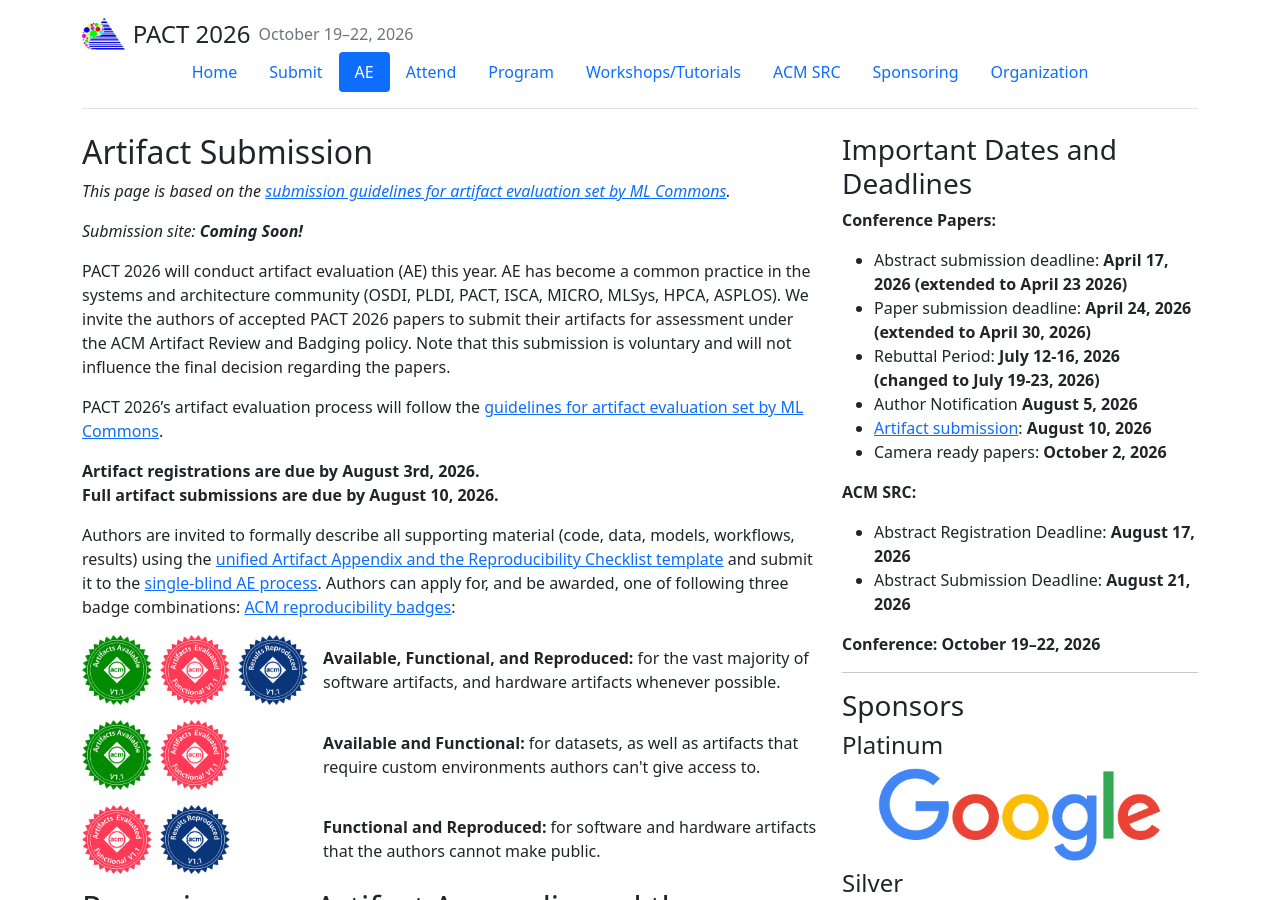
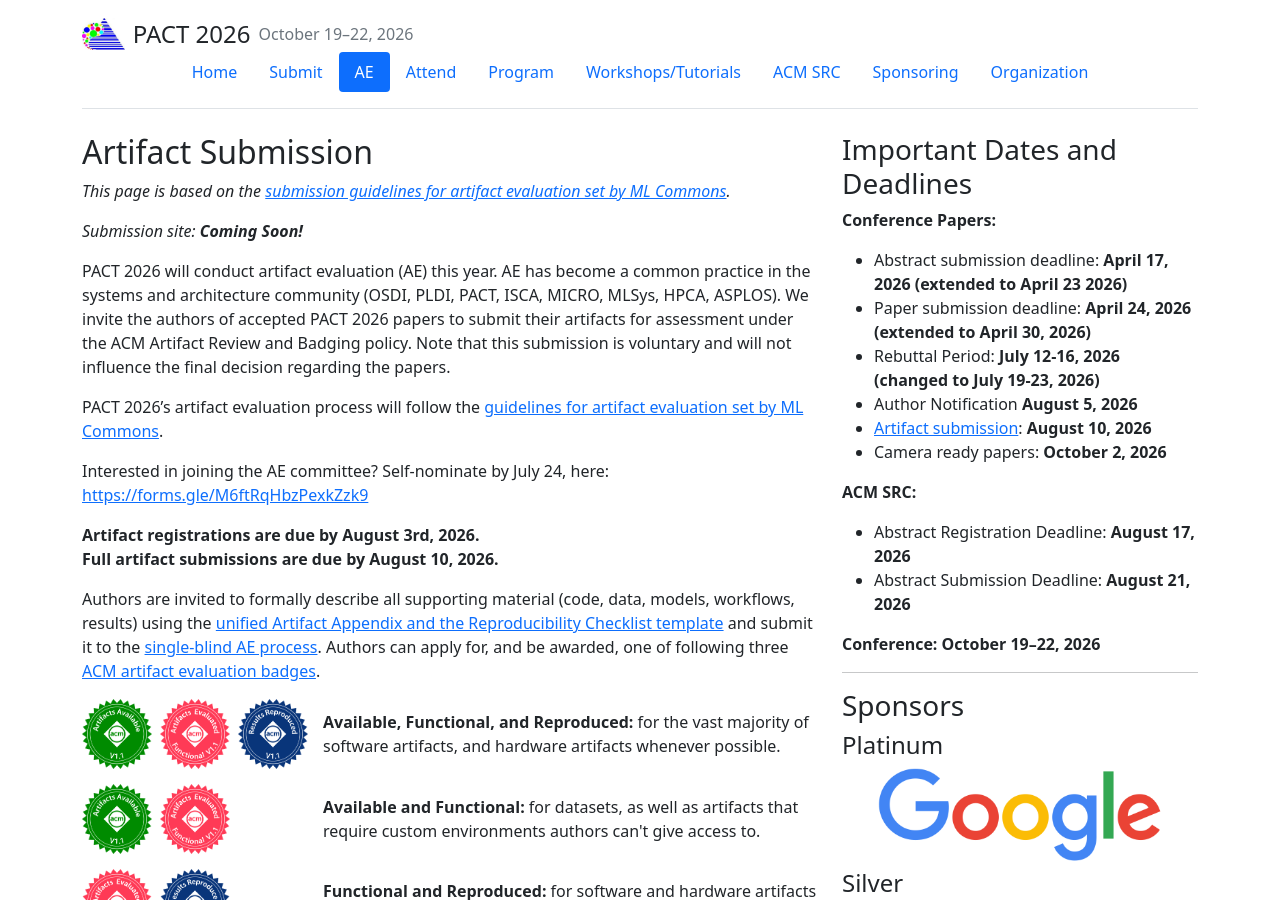
Before and after one commit to pact2026/pact2026.github.io, a Jekyll site: the page built from ae/index.md, in a window 1280 px wide and 900 px high. Built offline with Jekyll 4.4.1, drawn with Linux system fonts in a browser that asks for light colours.

Commit message:
web: add nomination form for ae and fix typo

```diff
--- a/ae/index.md
+++ b/ae/index.md
@@ -16,10 +16,12 @@
 
 PACT 2026's artifact evaluation process will follow the [guidelines for artifact evaluation set by ML Commons](https://github.com/ctuning/artifact-evaluation/blob/master/docs/submission.md).
 
+Interested in joining the AE committee? Self-nominate by July 24, here: [ https://forms.gle/M6ftRqHbzPexkZzk9](https://forms.gle/M6ftRqHbzPexkZzk9)
+
 **Artifact registrations are due by August 3rd, 2026.**
- **Full artifact submissions are due by August 10, 2026.**
+**Full artifact submissions are due by August 10, 2026.**
 
-Authors are invited to formally describe all supporting material (code, data, models, workflows, results) using the [unified Artifact Appendix and the Reproducibility Checklist template](https://github.com/ctuning/artifact-evaluation/blob/master/docs/checklist.md) and submit it to the [single-blind AE process](https://github.com/ctuning/artifact-evaluation/blob/master/docs/reviewing.md). Authors can apply for, and be awarded, one of following three badge combinations: [ACM reproducibility badges](https://www.acm.org/publications/policies/artifact-review-and-badging-current):
+Authors are invited to formally describe all supporting material (code, data, models, workflows, results) using the [unified Artifact Appendix and the Reproducibility Checklist template](https://github.com/ctuning/artifact-evaluation/blob/master/docs/checklist.md) and submit it to the [single-blind AE process](https://github.com/ctuning/artifact-evaluation/blob/master/docs/reviewing.md). Authors can apply for, and be awarded, one of following three [ACM artifact evaluation badges](https://www.acm.org/publications/policies/artifact-review-and-badging-current).
 
 <div style="display: flex; align-items: center; margin-bottom: 15px;">
     <div style="display: flex; min-width: 241px;">
```
